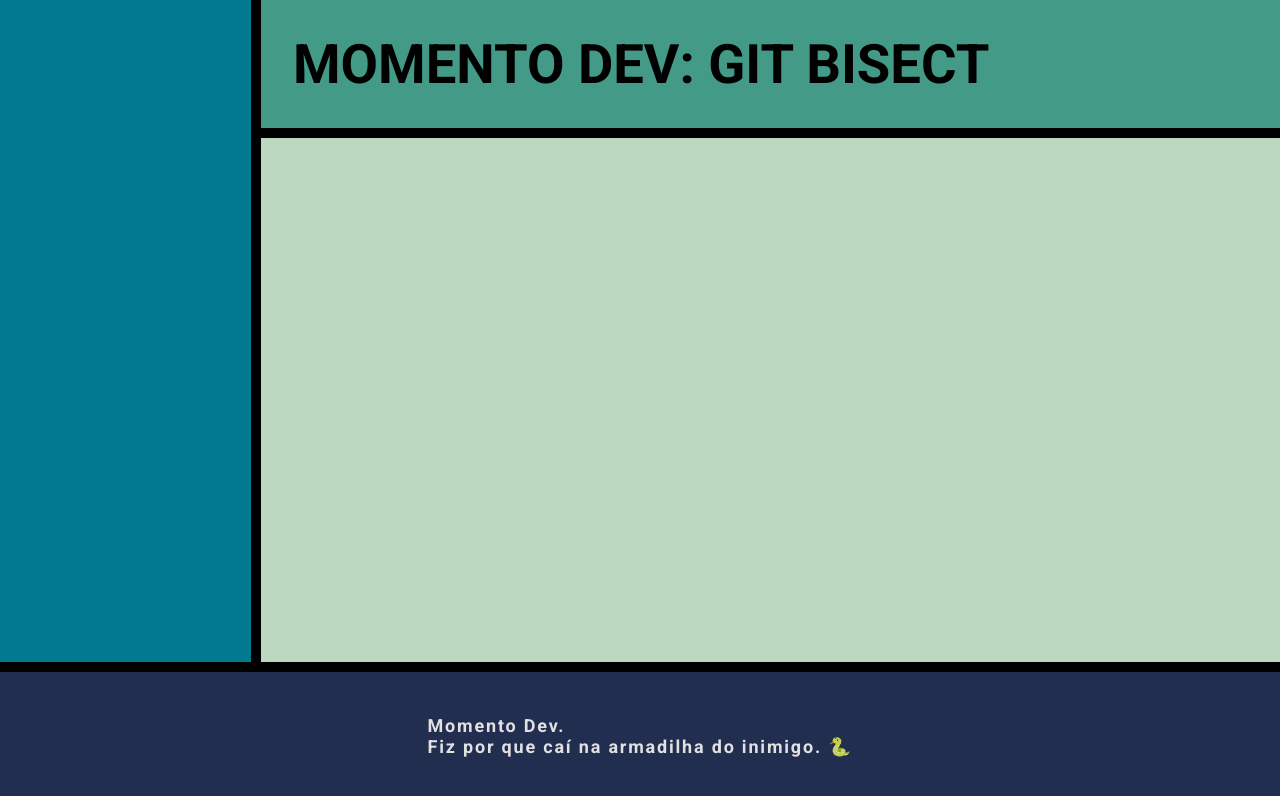
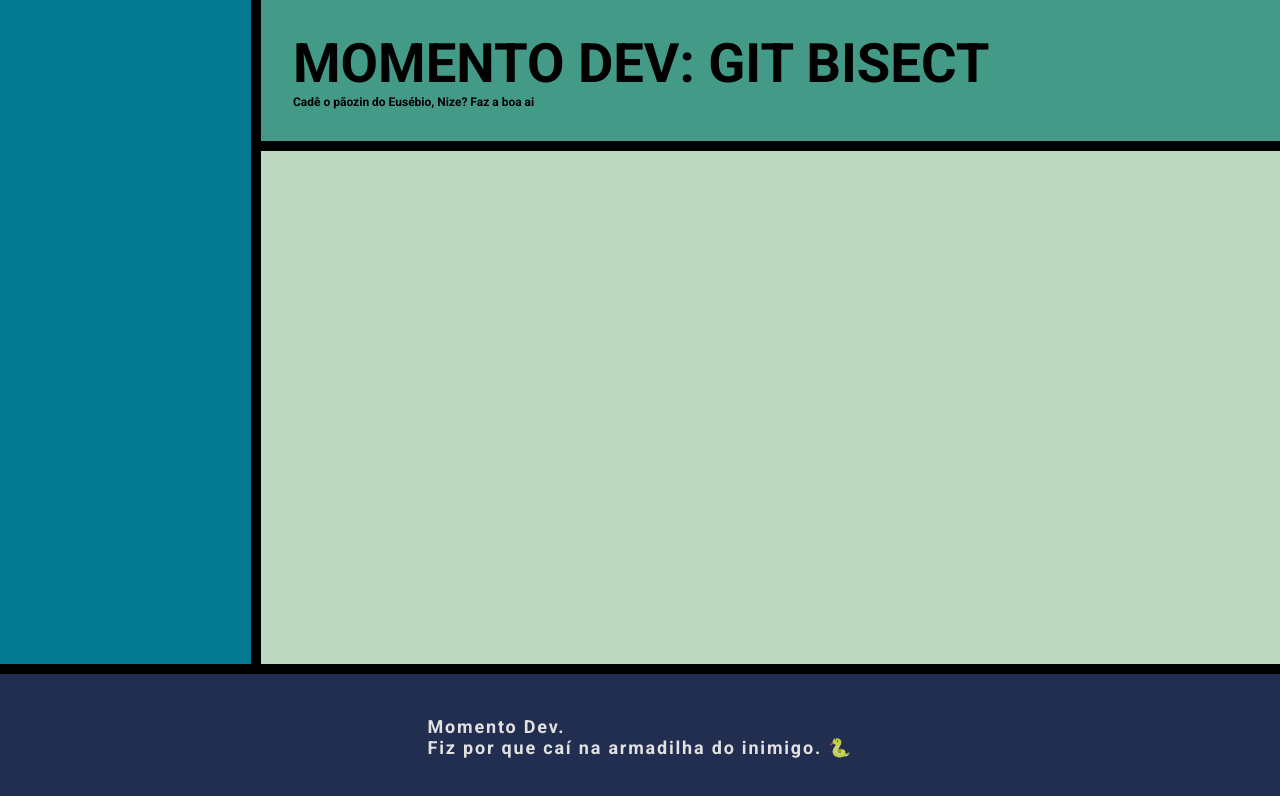
Before and after one commit to gusazevedo/momento-dev, a plain HTML site: page index.html in a window 1280 px wide. Drawn offline with Linux system fonts and the light colour scheme.

Commit message:
Colocando easter egg

```diff
--- a/index.html
+++ b/index.html
@@ -16,6 +16,7 @@
     <body>
         <header class="header">
             <h1>MOMENTO DEV: GIT BISECT</h1>
+            <span>Cadê o pãozin do Eusébio, Nize? Faz a boa ai</span>
         </header>
         <aside class="aside"></aside>
         <main class="main"></main>
--- a/styles.css
+++ b/styles.css
@@ -35,9 +35,16 @@ body {
     border-right: none;
     font-size: 1.7rem;
 
+    text-align: left;
     display: flex;
-    align-items: center;
+    flex-direction: column;
+    align-items: flex-start;
     padding: 2rem;
+}
+
+.header span {
+    font-size: 12px;
+    font-weight: bold;
 }
 
 .main {
```
